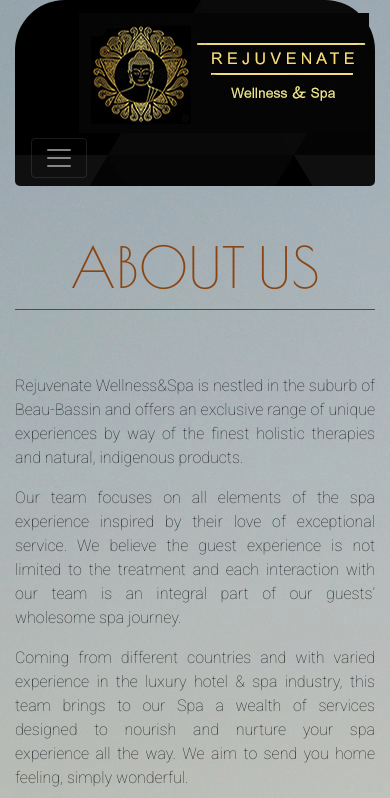
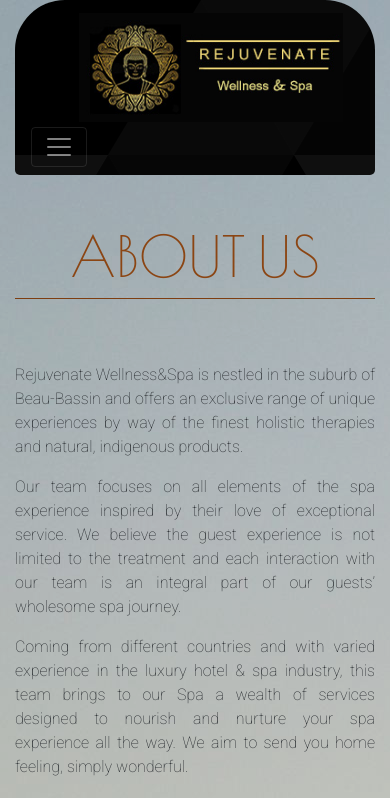
Before and after one commit to doorvishG/doorvishG.github.io, a plain HTML site: page html/aboutus.html in a window 390 px wide. Shown: the top 798 px of the page. Drawn offline with nearby package versions, Linux system fonts and the light colour scheme.

Commit message:
making logo responsive

```diff
--- a/html/aboutus.html
+++ b/html/aboutus.html
@@ -24,7 +24,7 @@
 											<nav class="navbar navbar-expand-lg navbar-dark">
 
 												<!-- Navbar brand -->
-												<a class="navbar-brand pl-5" href="../index.html"><img src="../images/finalspalogo.jpg" alt="logo"></a>
+												<a class="navbar-brand pl-5" href="../index.html"><img src="../images/finalspalogo.jpg" class="img-fluid" alt="logo"></a>
 
 												<!-- Collapse button -->
 												<button class="navbar-toggler" type="button" data-toggle="collapse" data-target="#basicExampleNav" aria-controls="basicExampleNav" aria-expanded="false" aria-label="Toggle navigation">
```
Also changed, not shown: html/gallery.html (+1 -1 lines), index.html (+1 -1 lines).
